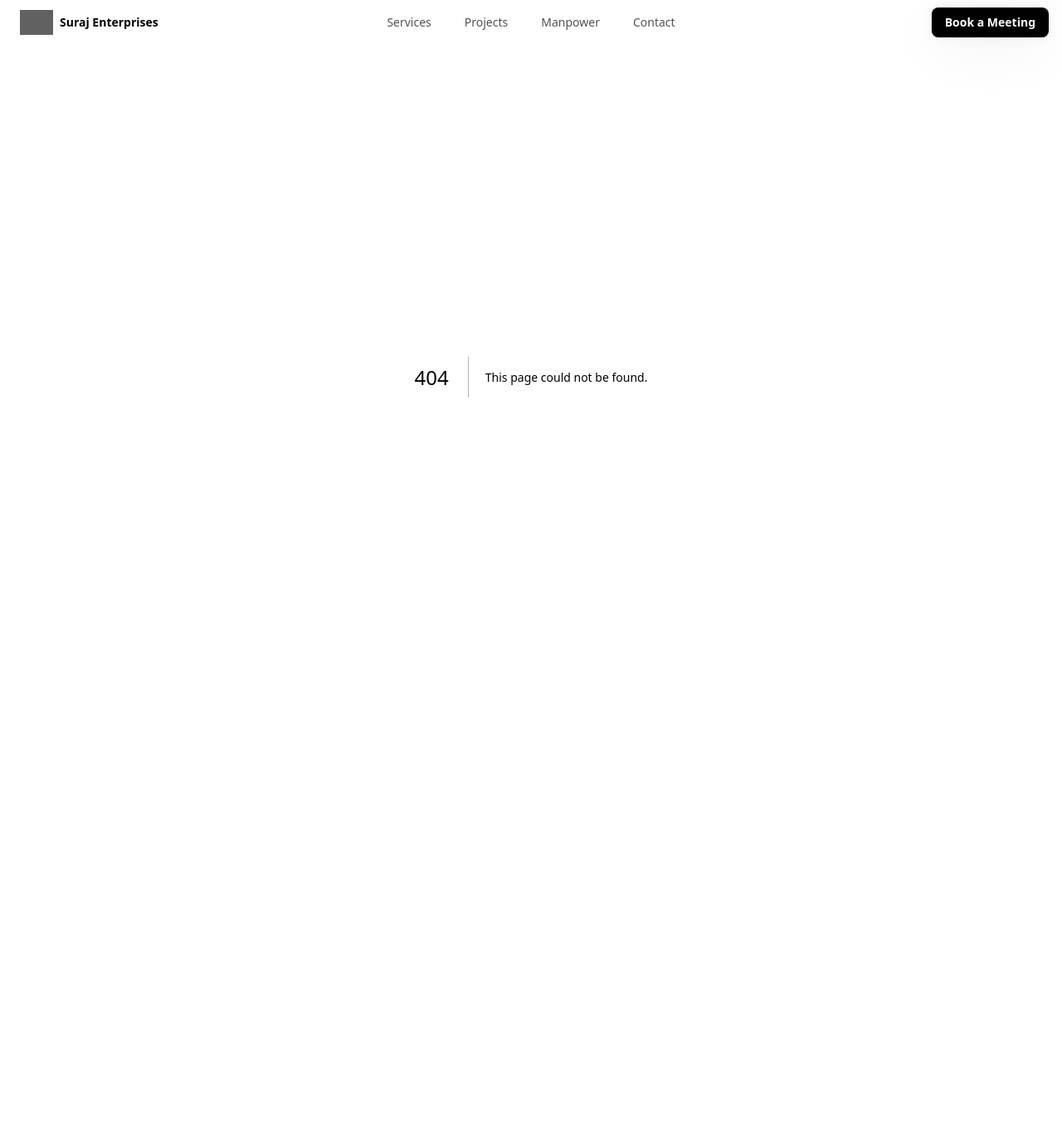
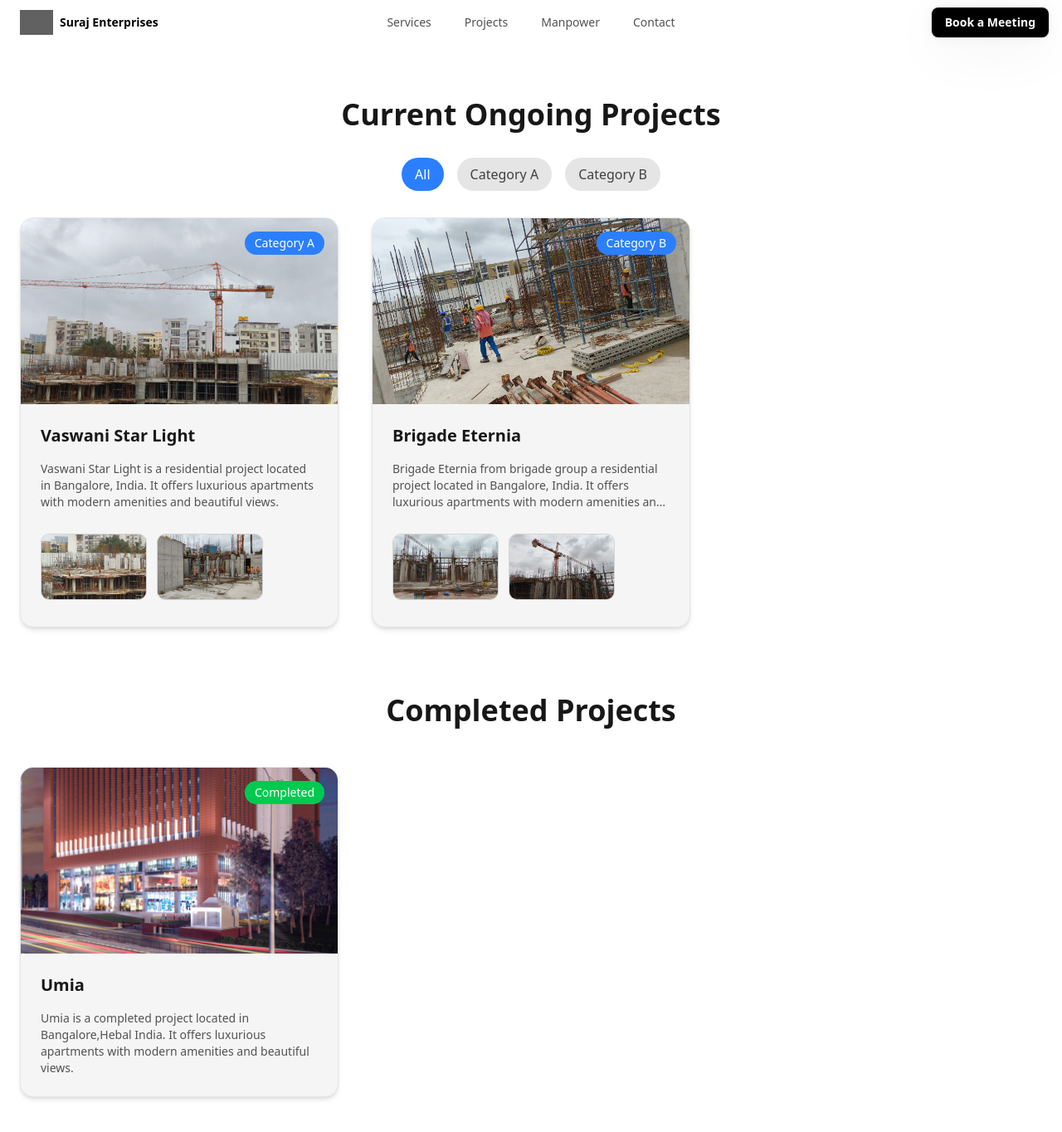
Before and after one commit to smartcraze/surajenterprises.work, a Next.js app: page /projects in a window 1280 px wide. Before the commit this address had no page. Shown: the top 1364 px of the page at 83% size. Before the commit the page ends 854 px from the top, so only its background shows below. Built offline with nearby package versions, Linux system fonts and the light colour scheme; grey boxes are pictures that could not be loaded.

Commit message:
feat: update FeaturedImages component to accept a path prop; enhance HeroSection with navigation links and add Projects page with project data handling

```diff
--- a/app/page.tsx
+++ b/app/page.tsx
@@ -5,7 +5,7 @@ export default function Home() {
   return(
     <main>
       <HeroSection />
-      <FeaturedImages />
+      <FeaturedImages path="/hero.webp"/>
     </main>
   )
 }
--- /dev/null
+++ b/app/projects/page.tsx
@@ -0,0 +1,191 @@
+"use client";
+import React, { useState, useEffect } from "react";
+import { getAllProjects, getCompletedProjects } from "@/data/projects";
+import Image from "next/image";
+import { motion } from "framer-motion";
+import { ChevronUpIcon } from "lucide-react";
+
+export default function Projects() {
+  const [selectedCategory, setSelectedCategory] = useState<string>("all");
+  const [isLoading, setIsLoading] = useState(true);
+  const [showScrollTop, setShowScrollTop] = useState(false);
+
+  const projects = getAllProjects();
+  const completedProjects = getCompletedProjects();
+
+  // Get unique categories
+  const categories = ["all", ...new Set(projects.map(project => project.category))];
+
+  // Filter projects by category
+  const filteredProjects = selectedCategory === "all"
+    ? projects
+    : projects.filter(project => project.category === selectedCategory);
+
+  useEffect(() => {
+    const handleScroll = () => {
+      setShowScrollTop(window.scrollY > 400);
+    };
+
+    window.addEventListener("scroll", handleScroll);
+    return () => window.removeEventListener("scroll", handleScroll);
+  }, []);
+
+  useEffect(() => {
+    setIsLoading(false);
+  }, []);
+
+  const scrollToTop = () => {
+    window.scrollTo({ top: 0, behavior: "smooth" });
+  };
+
+  return (
+    <section className="min-h-screen bg-white dark:bg-neutral-950 px-6 py-16 relative">
+      <motion.div
+        initial={{ opacity: 0, y: 20 }}
+        animate={{ opacity: 1, y: 0 }}
+        transition={{ duration: 0.5 }}
+      >
+        <h1 className="text-4xl font-bold text-center mb-8 text-neutral-900 dark:text-neutral-100">
+          Current Ongoing Projects
+        </h1>
+
+        <div className="flex justify-center gap-4 mb-8 flex-wrap">
+          {categories.map((category) => (
+            <button
+              key={category}
+              onClick={() => setSelectedCategory(category)}
+              className={`px-4 py-2 rounded-full transition-all duration-300 ${
+                selectedCategory === category
+                ? "bg-blue-500 text-white"
+                : "bg-neutral-200 dark:bg-neutral-800 text-neutral-700 dark:text-neutral-300 hover:bg-blue-400 hover:text-white"
+              }`}
+            >
+              {category.charAt(0).toUpperCase() + category.slice(1)}
+            </button>
+          ))}
+        </div>
+
+      <div className="grid gap-10 sm:grid-cols-2 lg:grid-cols-3 max-w-7xl mx-auto">
+        {filteredProjects.map((project, idx) => (
+          <motion.div
+            key={project.id}
+            initial={{ opacity: 0, y: 20 }}
+            animate={{ opacity: 1, y: 0 }}
+            transition={{ duration: 0.5, delay: idx * 0.1 }}
+            className="rounded-2xl overflow-hidden border border-neutral-200 dark:border-neutral-800 shadow-md hover:shadow-xl transition-all duration-300 bg-neutral-100 dark:bg-neutral-900 group"
+          >
+            <div className="overflow-hidden h-56 relative">
+              <Image
+                src={project.imageUrl[0]}
+                alt={project.title}
+                width={600}
+                height={400}
+                className="h-full w-full object-cover transition-transform duration-500 group-hover:scale-110"
+              />
+              <div className="absolute top-4 right-4 bg-blue-500 text-white px-3 py-1 rounded-full text-sm">
+                {project.category}
+              </div>
+            </div>
+
+            <div className="p-6 space-y-4">
+              <h2 className="text-xl font-semibold text-neutral-900 dark:text-neutral-100 group-hover:text-blue-500 transition-colors duration-300">
+                {project.title}
+              </h2>
+              <p className="text-sm text-neutral-600 dark:text-neutral-400 line-clamp-3">
+                {project.description}
+              </p>
+
+              {project.imageUrl.length > 1 && (
+                <div className="flex gap-3 pt-3 overflow-x-auto pb-2">
+                  {project.imageUrl.slice(1).map((url, index) => (
+                    <div key={index} className="relative flex-shrink-0">
+                      <Image
+                        src={url}
+                        alt={`${project.title} ${index + 1}`}
+                        width={120}
+                        height={80}
+                        className="h-20 w-32 object-cover rounded-lg border border-neutral-300 dark:border-neutral-700 hover:border-blue-500 transition-colors duration-300"
+                      />
+                    </div>
+                  ))}
+                </div>
+              )}
+            </div>
+          </motion.div>
+        ))}
+      </div>
+      </motion.div>
+
+      <motion.div
+        initial={{ opacity: 0, y: 20 }}
+        animate={{ opacity: 1, y: 0 }}
+        transition={{ duration: 0.5, delay: 0.3 }}
+        className="mt-20"
+      >
+        <h1 className="text-4xl font-bold text-center mb-12 text-neutral-900 dark:text-neutral-100">
+          Completed Projects
+        </h1>
+
+        <div className="grid gap-10 sm:grid-cols-2 lg:grid-cols-3 max-w-7xl mx-auto">
+          {completedProjects.map((project, idx) => (
+            <motion.div
+              key={project.id}
+              initial={{ opacity: 0, y: 20 }}
+              animate={{ opacity: 1, y: 0 }}
+              transition={{ duration: 0.5, delay: 0.3 + idx * 0.1 }}
+              className="rounded-2xl overflow-hidden border border-neutral-200 dark:border-neutral-800 shadow-md hover:shadow-xl transition-all duration-300 bg-neutral-100 dark:bg-neutral-900 group"
+            >
+              <div className="overflow-hidden h-56 relative">
+                <Image
+                  src={project.imageUrl}
+                  alt={project.title}
+                  width={600}
+                  height={400}
+                  className="h-full w-full object-cover transition-transform duration-500 group-hover:scale-110"
+                />
+                <div className="absolute top-4 right-4 bg-green-500 text-white px-3 py-1 rounded-full text-sm">
+                  Completed
+                </div>
+              </div>
+
+              <div className="p-6 space-y-4">
+                <h2 className="text-xl font-semibold text-neutral-900 dark:text-neutral-100 group-hover:text-green-500 transition-colors duration-300">
+                  {project.title}
+                </h2>
+                <p className="text-sm text-neutral-600 dark:text-neutral-400">
+                  {project.description}
+                </p>
+              </div>
+            </motion.div>
+          ))}
+        </div>
+      </motion.div>
+
+      {/* Scroll to top button */}
+      {showScrollTop && (
+        <motion.button
+          initial={{ opacity: 0 }}
+          animate={{ opacity: 1 }}
+          exit={{ opacity: 0 }}
+          onClick={scrollToTop}
+          className="fixed bottom-8 right-8 bg-blue-500 text-white p-3 rounded-full shadow-lg hover:bg-blue-600 transition-colors duration-300"
+        >
+          <svg
+            xmlns="http://www.w3.org/2000/svg"
+            className="h-6 w-6"
+            fill="none"
+            viewBox="0 0 24 24"
+            stroke="currentColor"
+          >
+            <path
+              strokeLinecap="round"
+              strokeLinejoin="round"
+              strokeWidth={2}
+              d="M5 15l7-7 7 7"
+            />
+          </svg>
+        </motion.button>
+      )}
+    </section>
+  );
+}
--- a/components/featured-images.tsx
+++ b/components/featured-images.tsx
@@ -1,7 +1,7 @@
 'use client'
 import { motion } from "motion/react"
 
-function FeaturedImages() {
+function FeaturedImages({path}: {path: string}) {
     return (
         <motion.div
           initial={{
@@ -16,15 +16,16 @@ function FeaturedImages() {
             duration: 0.3,
             delay: 1.2,
           }}
-          className="relative z-10 mt-20 rounded-3xl border border-neutral-200 bg-neutral-100 p-4 shadow-md dark:border-neutral-800 dark:bg-neutral-900"
+
+          className="relative z-10  rounded-3xl border border-neutral-200 bg-neutral-100 p-4 shadow-md dark:border-neutral-800 dark:bg-neutral-900"
         >
           <div className="w-full overflow-hidden rounded-xl border border-gray-300 dark:border-gray-700">
             <img
-              src="/hero.webp"
+              src={path}
               alt="Landing page preview"
               className="aspect-[16/9] h-auto w-full object-cover"
-              height={1000}
-              width={1000}
+              height={100}
+              width={100}
             />
           </div>
         </motion.div>
--- a/components/hero-section.tsx
+++ b/components/hero-section.tsx
@@ -2,6 +2,7 @@
 import React from "react";
 import { BackgroundRippleEffect } from "@/components/ui/background-ripple-effect";
 import { Button } from "@/components/ui/button";
+import Link from "next/link";
 
 export function HeroSection() {
   return (
@@ -30,6 +31,7 @@ export function HeroSection() {
           >
             Get a Quote
           </Button>
+          <Link href="/projects">
           <Button
             variant="outline"
             size="lg"
@@ -37,6 +39,7 @@ export function HeroSection() {
           >
             View Our Work
           </Button>
+          </Link>
         </div>
       </div>
     </div>
--- /dev/null
+++ b/data/projects.ts
@@ -0,0 +1,51 @@
+
+interface Project {
+  id: number;
+  title: string;
+  description: string;
+  imageUrl: string[];
+  category: string;
+}
+
+const projects: Project[] = [
+  {
+    id: 1,
+    title: "Vaswani Star Light",
+    description: " Vaswani Star Light is a residential project located in Bangalore, India. It offers luxurious apartments with modern amenities and beautiful views.",
+    imageUrl: ["/projects/img1.jpg", "/projects/img2.jpg", "/projects/img3.jpg"],
+    category: "Category A",
+  },
+  {
+    id: 2,
+    title: "Brigade Eternia ",
+    description: "Brigade Eternia  from brigade group a residential project located in Bangalore, India. It offers luxurious apartments with modern amenities and beautiful views.",
+    imageUrl: ["/projects/img4.jpg", "/projects/img5.jpg", "/projects/img6.jpg"],
+    category: "Category B",
+  },
+];
+
+export default projects;
+
+export function getAllProjects() {
+  return projects;
+}
+
+interface CompletedProject {
+  id: number;
+  title: string;
+  description: string;
+  imageUrl: string;
+}
+
+const completedProjects: CompletedProject[] = [
+  {
+    id: 1,
+    title: "Umia",
+    description: "Umia is a completed project located in Bangalore,Hebal India. It offers luxurious apartments with modern amenities and beautiful views.",
+    imageUrl: "/hero.webp",
+  },
+];
+
+export function getCompletedProjects() {
+  return completedProjects;
+}
```
